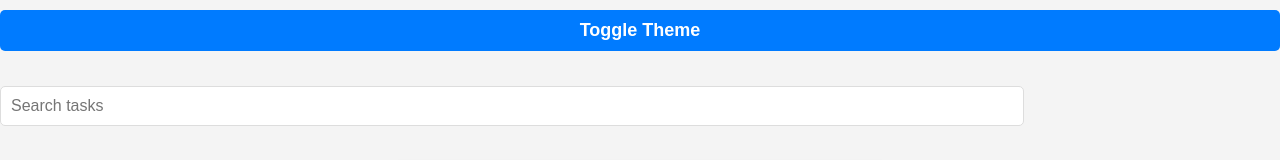
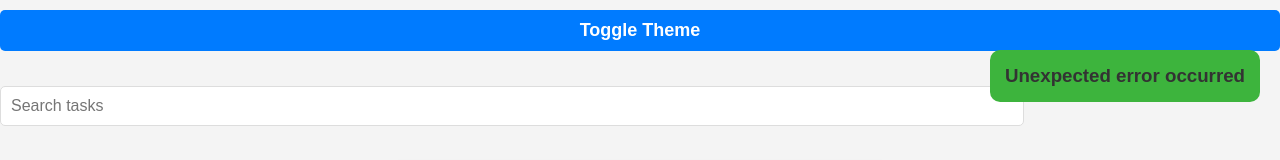
Before and after one commit to Devisowmya-547/ToDoFrontend, a React (Create React App) app: page / in a window 1280 px wide. Both pictures are taken after typing "Sample", "Sample", "Sample" into the empty fields and a click on the button "Add Task". Shown: the top 160 px of the page. Built offline with nearby package versions, Linux system fonts and the light colour scheme; no server answers.

Commit message:
dialog box added

```diff
--- a/src/App.css
+++ b/src/App.css
@@ -217,3 +217,16 @@ button:hover {
     font-size: 16px;
   }
 }
+
+/*Dialog box CSS*/
+
+.dialog{
+  position: absolute;
+  top: 50px;
+  right: 20px;
+}
+
+.dialog h3{
+  border-radius: 10px;
+  padding: 15px;
+}
--- a/src/App.js
+++ b/src/App.js
@@ -5,43 +5,85 @@ import TaskList from './components/TaskList';
 import SearchBar from './components/SearchBar';
 import ThemeToggle from './components/ThemeToggle';
 import './App.css';
+import DialogueBox from './components/DialogueBox';
 
 const App = () => {
   const [tasks, setTasks] = useState([]);
   const [filteredTasks, setFilteredTasks] = useState([]);
   const [theme, setTheme] = useState('light');
+  const [diagType, setDiagType] = useState('');
+  const [diagMsg, setDiagMsg] = useState('');
+  const [diagOpen, setDiagOpen] = useState(false);
+
+  const exception = ()=>{
+    setDiagMsg(`Unexpected error occurred`)
+    setDiagOpen(true)
+  }
+  const final = () => {
+    setTimeout(() => setDiagOpen(false), 3000);
+    window.location.reload();
+  }
 
   useEffect(() => {
     const getTasks = async () => {
       const tasksData = await fetchTasks();
       setTasks(tasksData);
-      setFilteredTasks(tasksData); // Initialize filteredTasks
+      setFilteredTasks(tasksData);
     };
     getTasks();
   }, []);
 
   const handleAddTask = async (taskData) => {
+    try{
       const newTask = await addTask(taskData);
       setTasks((prevTasks) => [...prevTasks, newTask]);
       setFilteredTasks((prevTasks) => [...prevTasks, newTask]);
+      setDiagMsg(`${taskData.title} addedd successfully`)
+      setDiagOpen(true)
+    }
+    catch{
+      exception()
+    }
+    finally{
+      final()
+    }
   };
 
   const handleDeleteTask = async (taskId) => {
-    // Remove the task from the backend (API)
+    try{
       await deleteTask(taskId);
-    // Update tasks and filteredTasks state after deleting
       const updatedTasks = tasks.filter((task) => task.id !== taskId);
       setTasks(updatedTasks);
-    setFilteredTasks(updatedTasks); // Update filtered tasks as well
+      setFilteredTasks(updatedTasks);
+      setDiagMsg(`Task deleted successfully`)
+      setDiagOpen(true)
+      setDiagType('delete')
+    }
+    catch{
+      exception()
+    }
+    finally{
+      final()
+    }
   };
 
   const handleUpdateTask = async (taskId, updatedTaskData) => {
+    try{
       const updatedTask = await updateTask(taskId, updatedTaskData);
       const updatedTasks = tasks.map((task) =>
         task.id === taskId ? updatedTask : task
       );
       setTasks(updatedTasks);
-    setFilteredTasks(updatedTasks); // Update filteredTasks as well
+      setFilteredTasks(updatedTasks);
+      setDiagMsg(`Task updated successfully`)
+      setDiagOpen(true)
+    }
+    catch{
+      exception()
+    }
+    finally{
+      final()
+    }
   };
 
   const handleSearch = (searchTerm) => {
@@ -65,6 +107,7 @@ const App = () => {
 
   return (
     <div className={theme}>
+      {diagOpen && <DialogueBox msg={diagMsg} type={diagType}/>}
       <ThemeToggle onToggleTheme={toggleTheme} />
       <SearchBar onSearch={handleSearch} />
       <TaskForm onSaveTask={handleAddTask} />
--- /dev/null
+++ b/src/components/DialogueBox.jsx
@@ -0,0 +1,13 @@
+import React from 'react'
+import '../App.css'
+
+function DialogueBox({type, msg}) {
+    console.log(msg)
+  return (
+    <div className='dialog'>
+      <h3 style={{background : type === 'delete' ? "Red" : "rgb(61, 180, 61)"}}>{msg}</h3>
+    </div>
+  )
+}
+
+export default DialogueBox
--- a/src/components/TaskItem.js
+++ b/src/components/TaskItem.js
@@ -7,12 +7,12 @@ const TaskItem = ({ task, onToggleComplete, onDelete }) => {
         <input
           type="checkbox"
           checked={task.completed}
-          onChange={() => onToggleComplete(task.id)} // Toggle task completion
+          onChange={() => onToggleComplete(task._id)} // Toggle task completion
         />
         <span>{task.title}</span>
       </div>
       <div className="task-actions">
-        <button onClick={() => onDelete(task.id)}>Delete</button> {/* Delete task */}
+        <button onClick={() => onDelete(task._id)}>Delete</button> {/* Delete task */}
       </div>
     </div>
   );
```
Also changed, not shown: 1 other file (tests, documents, lock files or other folders). Lines whose indentation alone changed are shown as unchanged.
